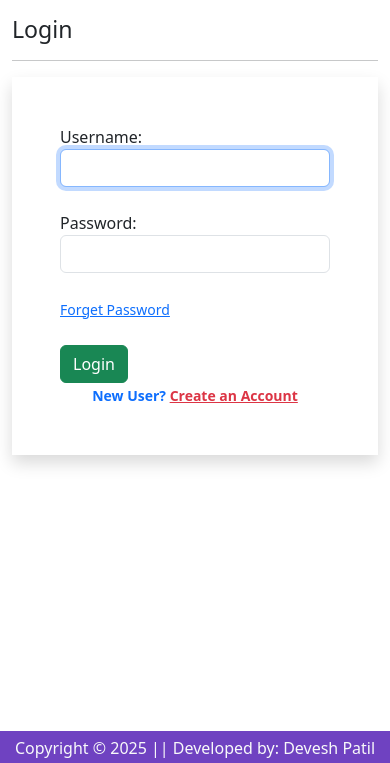
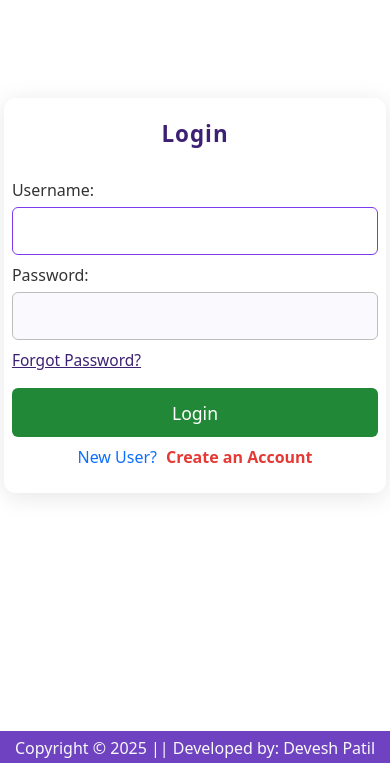
Before and after one commit to DeveshPatill/mydjango, a Django app: page /accounts/login in a window 390 px wide. Shown: the part 81-844 px from the top of the page. Run offline with Django 5.2, Linux system fonts and the light colour scheme; some libraries are stand-ins or nearby versions.

Commit message:
Improved layout and responsiveness for login page

```diff
--- /dev/null
+++ b/ec/app/static/app/css/login.css
@@ -0,0 +1,86 @@
+/* Login page specific styles */
+.login-section {
+  min-height: 70vh;
+  display: flex;
+  align-items: center;
+  justify-content: center;
+  background: none;
+}
+.login-container {
+  width: 100%;
+  max-width: 420px;
+  background: #fff;
+  border-radius: 12px;
+  box-shadow: 0 4px 24px rgba(0,0,0,0.10);
+  padding: 2.5rem 2rem 2rem 2rem;
+  margin: 2rem auto;
+  display: flex;
+  flex-direction: column;
+  gap: 1.2rem;
+}
+.login-title {
+  font-size: 2rem;
+  font-weight: 600;
+  text-align: center;
+  margin-bottom: 0.5rem;
+  color: #3d2074;
+  letter-spacing: 1px;
+}
+.login-form label {
+  font-weight: 500;
+  margin-bottom: 0.3rem;
+  color: #333;
+}
+.login-form .form-control {
+  border-radius: 6px;
+  border: 1px solid #bdbdbd;
+  padding: 0.7rem 1rem;
+  font-size: 1rem;
+  background: #faf9fd;
+  transition: border-color 0.2s;
+  box-shadow: none;
+}
+.login-form .form-control:focus {
+  border-color: #7c3aed;
+  outline: none;
+  background: #fff;
+}
+.login-form .btn-success {
+  border-radius: 6px;
+  font-size: 1.1rem;
+  font-weight: 500;
+  background: #218838;
+  border: none;
+  padding: 0.7rem 0;
+  margin-top: 0.5rem;
+  transition: background 0.2s;
+}
+.login-form .btn-success:hover {
+  background: #18632a;
+}
+.login-form .forgot-link {
+  font-size: 0.97rem;
+  color: #3d2074;
+  text-decoration: underline;
+  margin-bottom: 0.5rem;
+  display: inline-block;
+}
+.login-form .register-link {
+  font-size: 1rem;
+  color: #e53935;
+  font-weight: 600;
+  text-decoration: none;
+  margin-left: 0.3rem;
+}
+.login-form .register-link:hover {
+  text-decoration: underline;
+}
+@media (max-width: 600px) {
+  .login-container {
+    max-width: 98vw;
+    padding: 1.2rem 0.5rem 1.5rem 0.5rem;
+  }
+  .login-title {
+    font-size: 1.4rem;
+  }
+}
--- a/ec/app/templates/app/login.html
+++ b/ec/app/templates/app/login.html
@@ -5,21 +5,25 @@
 
 
 {% block main-content %}
-<div class="container">
-    <div class="row my-3">
-        <div class="col-sm-3 offset-sm-3">
-            <h3>Login</h3>
-            <hr>
-            <form action="" method="post" novalidate class="shadow p-5">{% csrf_token %}
+
+<link rel="stylesheet" href="{% static 'app/css/login.css' %}">
+
+<div class="login-section">
+    <div class="login-container">
+        <div class="login-title">Login</div>
+        <form action="" method="post" novalidate class="login-form">
+            {% csrf_token %}
             {% for fm in form %}
-                {{fm.label_tag}} {{fm}} <small class="text-danger">{{fm.errors | striptags}}</small><br>
+                <div class="form-group mb-2">
+                    {{fm.label_tag}}
+                    {{fm}} <small class="text-danger">{{fm.errors | striptags}}</small>
+                </div>
             {% endfor %}
-
-                <small><a href="{% url 'password_reset' %}">Forget Password</a></small>
-                <br>
-                <input type="submit" class="btn btn-success mt-4" value="Login">
-                <div class="text-center text-primary fw-bold">
-                    <small>New User? <a href="{% url 'customerregistration' %}" class="text-danger">Create an Account</a></small>
+            <a href="{% url 'password_reset' %}" class="forgot-link">Forgot Password?</a>
+            <button type="submit" class="btn btn-success w-100">Login</button>
+            <div class="text-center mt-2">
+                <span class="text-primary">New User?</span>
+                <a href="{% url 'customerregistration' %}" class="register-link">Create an Account</a>
             </div>
             {% if form.non_field_errors %}
                 {% for error in form.non_field_errors %}
@@ -29,6 +33,4 @@
         </form>
     </div>
 </div>
-</div>
-
 {% endblock main-content %}
```
Lines whose indentation alone changed are shown as unchanged.
